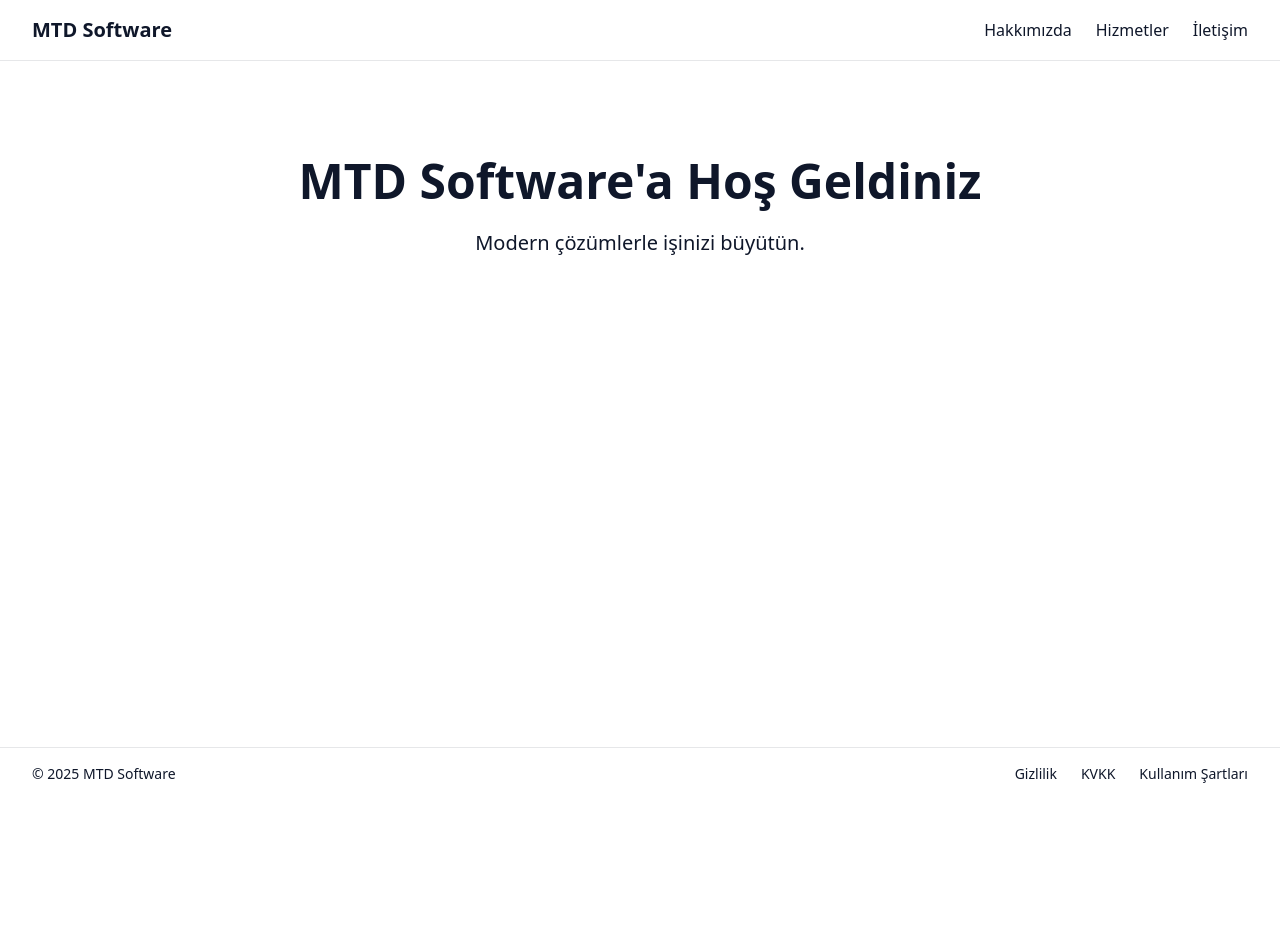
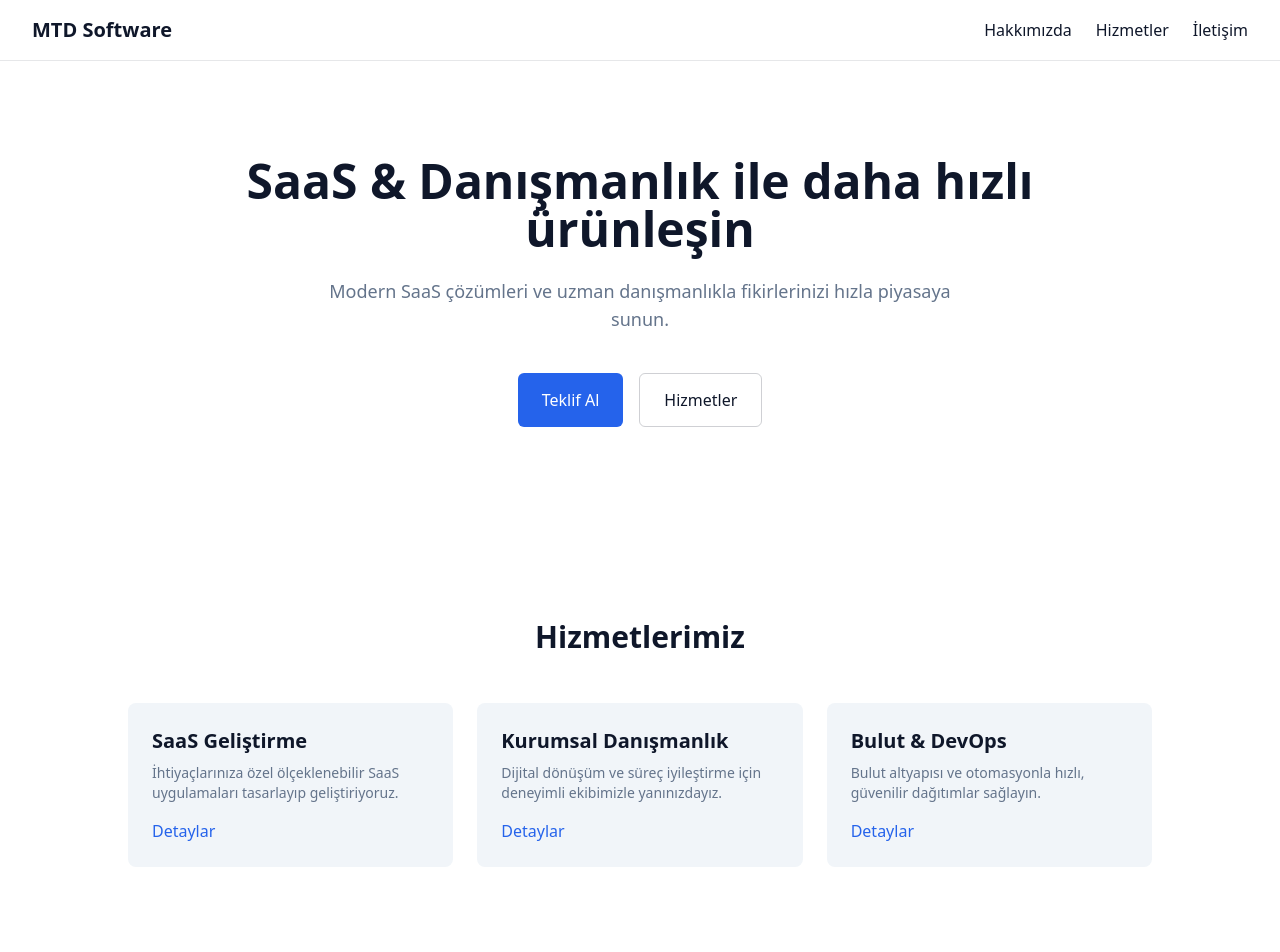
Before and after one commit to Nakataha/mtdsoftware-site, a Next.js app: page / in a window 1280 px wide. Shown: the top 952 px of the page. Before the commit the page ends 800 px from the top, so only its background shows below. Built offline with nearby package versions, Linux system fonts and the light colour scheme.

Commit message:
feat(www): home hero + services

```diff
--- a/src/app/(marketing)/page.tsx
+++ b/src/app/(marketing)/page.tsx
@@ -1,12 +1,11 @@
+import Hero from "@/components/marketing/hero";
+import Services from "@/components/marketing/services";
+
 export default function HomePage() {
   return (
-    <section className="flex flex-col items-center justify-center py-24 text-center">
-      <h1 className="text-3xl sm:text-4xl md:text-5xl font-bold mb-6">
-        MTD Software&apos;a Hoş Geldiniz
-      </h1>
-      <p className="text-lg sm:text-xl max-w-2xl">
-        Modern çözümlerle işinizi büyütün.
-      </p>
-    </section>
+    <>
+      <Hero />
+      <Services />
+    </>
   );
 }
--- /dev/null
+++ b/src/components/marketing/hero.tsx
@@ -0,0 +1,30 @@
+import Link from "next/link";
+
+export default function Hero() {
+  return (
+    <section className="py-24">
+      <div className="container max-w-5xl mx-auto text-center flex flex-col items-center gap-6">
+        <h1 className="text-4xl md:text-5xl font-bold">
+          SaaS &amp; Danışmanlık ile daha hızlı ürünleşin
+        </h1>
+        <p className="text-lg text-muted-foreground max-w-2xl">
+          Modern SaaS çözümleri ve uzman danışmanlıkla fikirlerinizi hızla piyasaya sunun.
+        </p>
+        <div className="flex flex-col sm:flex-row gap-4 mt-4">
+          <Link
+            href="/iletisim"
+            className="inline-flex items-center justify-center px-6 py-3.5 rounded-md bg-primary text-white font-medium"
+          >
+            Teklif Al
+          </Link>
+          <Link
+            href="/hizmetler"
+            className="inline-flex items-center justify-center px-6 py-3.5 rounded-md border border-foreground/20"
+          >
+            Hizmetler
+          </Link>
+        </div>
+      </div>
+    </section>
+  );
+}
--- /dev/null
+++ b/src/components/marketing/services.tsx
@@ -0,0 +1,51 @@
+import Link from "next/link";
+
+const services = [
+  {
+    title: "SaaS Geliştirme",
+    description:
+      "İhtiyaçlarınıza özel ölçeklenebilir SaaS uygulamaları tasarlayıp geliştiriyoruz.",
+    href: "/hizmetler#saas-gelistirme",
+  },
+  {
+    title: "Kurumsal Danışmanlık",
+    description:
+      "Dijital dönüşüm ve süreç iyileştirme için deneyimli ekibimizle yanınızdayız.",
+    href: "/hizmetler#kurumsal-danismanlik",
+  },
+  {
+    title: "Bulut & DevOps",
+    description:
+      "Bulut altyapısı ve otomasyonla hızlı, güvenilir dağıtımlar sağlayın.",
+    href: "/hizmetler#bulut-devops",
+  },
+];
+
+export default function Services() {
+  return (
+    <section className="py-24">
+      <div className="container max-w-5xl mx-auto text-center">
+        <h2 className="text-3xl font-bold mb-12">Hizmetlerimiz</h2>
+        <div className="grid gap-6 sm:grid-cols-2 lg:grid-cols-3">
+          {services.map((service) => (
+            <div
+              key={service.title}
+              className="p-6 rounded-lg bg-muted text-left flex flex-col"
+            >
+              <h3 className="text-xl font-semibold mb-2">{service.title}</h3>
+              <p className="text-sm text-muted-foreground flex-1">
+                {service.description}
+              </p>
+              <Link
+                href={service.href}
+                className="mt-4 text-primary hover:underline self-start"
+              >
+                Detaylar
+              </Link>
+            </div>
+          ))}
+        </div>
+      </div>
+    </section>
+  );
+}
```
